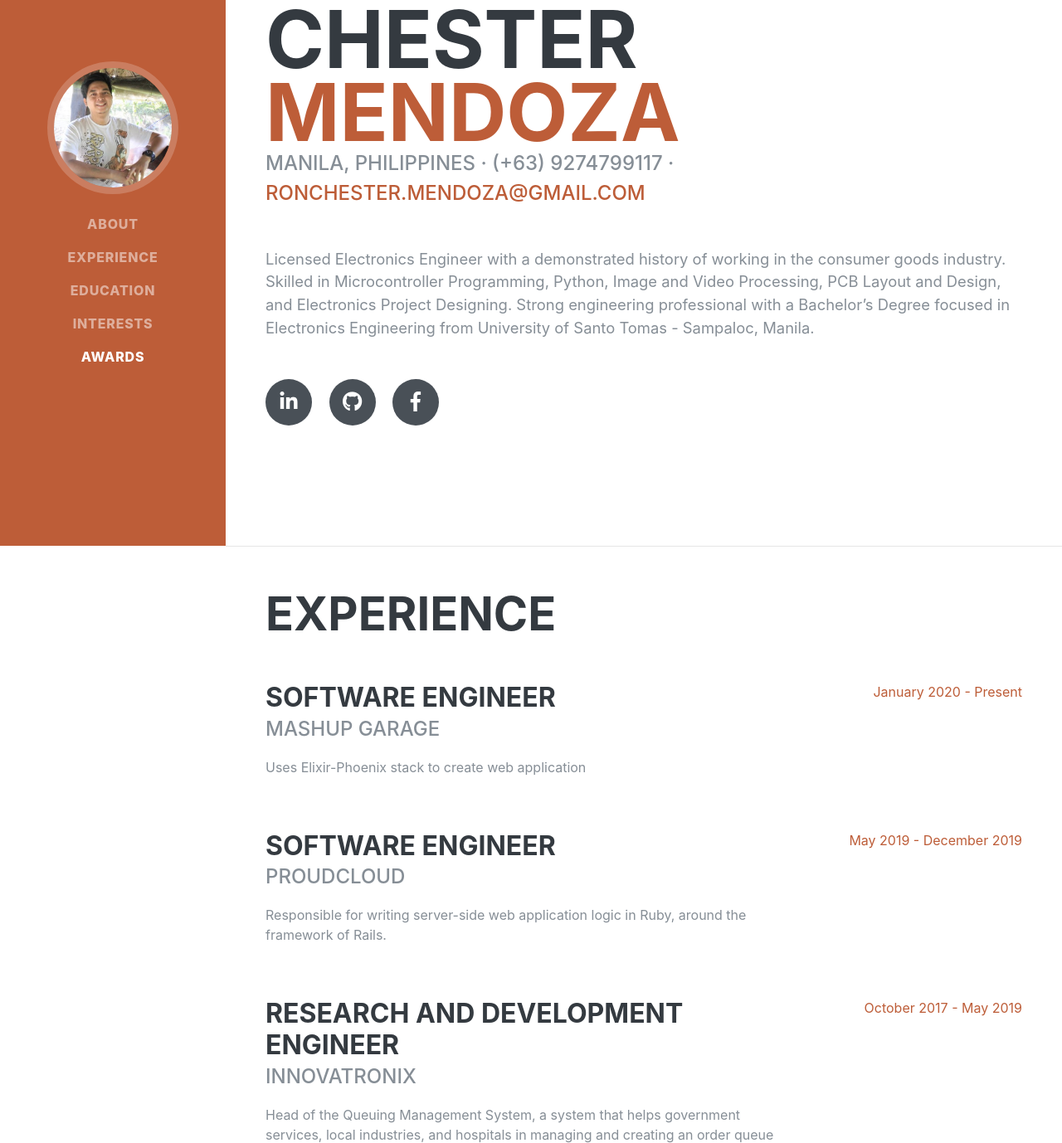
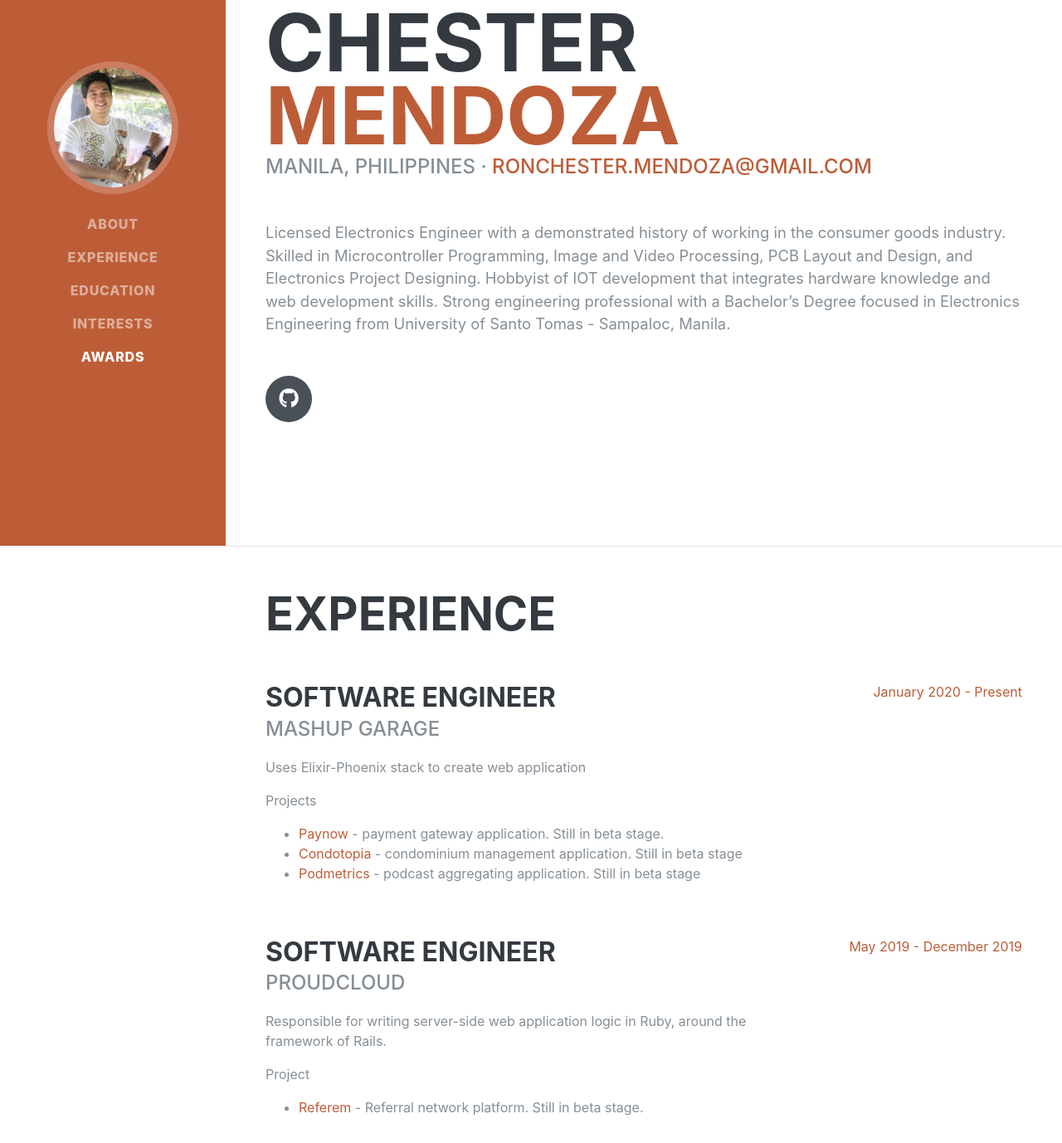
Before and after one commit to ronsigter/resume, a plain HTML site: page index.html in a window 1280 px wide. Shown: the part 142-1520 px from the top of the page at 83% size. Drawn offline with Linux system fonts and the light colour scheme; a web font is replaced by a local one.

Commit message:
Edits data

```diff
--- a/index.html
+++ b/index.html
@@ -93,7 +93,7 @@
             <span class="text-primary">Mendoza</span>
           </h1>
           <div class="subheading mb-5">
-            Manila, Philippines · (+63) 9274799117 ·
+            Manila, Philippines ·
             <a href="mailto:ronchester.mendoza@gmail.com"
               >ronchester.mendoza@gmail.com</a
             >
@@ -101,22 +101,16 @@
           <p class="lead mb-5">
             Licensed Electronics Engineer with a demonstrated history of working
             in the consumer goods industry. Skilled in Microcontroller
-            Programming, Python, Image and Video Processing, PCB Layout and
-            Design, and Electronics Project Designing. Strong engineering
-            professional with a Bachelor’s Degree focused in Electronics
-            Engineering from University of Santo Tomas - Sampaloc, Manila.
+            Programming, Image and Video Processing, PCB Layout and Design, and
+            Electronics Project Designing. Hobbyist of IOT development that
+            integrates hardware knowledge and web development skills. Strong
+            engineering professional with a Bachelor’s Degree focused in
+            Electronics Engineering from University of Santo Tomas - Sampaloc,
+            Manila.
           </p>
           <div class="social-icons">
-            <a
-              href="https://ph.linkedin.com/in/ronchester-sigfrid-mendoza-50a621101"
-            >
-              <i class="fab fa-linkedin-in"></i>
-            </a>
             <a href="https://github.com/ronsigter">
               <i class="fab fa-github"></i>
-            </a>
-            <a href="https://www.facebook.com/ronsigter">
-              <i class="fab fa-facebook-f"></i>
             </a>
           </div>
         </div>
@@ -138,6 +132,23 @@
               <h3 class="mb-0">Software Engineer</h3>
               <div class="subheading mb-3">Mashup Garage</div>
               <p>Uses Elixir-Phoenix stack to create web application</p>
+              <p>Projects</p>
+              <ul>
+                <li>
+                  <a href="https://paynow-mg-staging.herokuapp.com/">Paynow</a>
+                  - payment gateway application. Still in beta stage.
+                </li>
+                <li>
+                  <a href="https://condotopia-staging.herokuapp.com/"
+                    >Condotopia</a
+                  >
+                  - condominium management application. Still in beta stage
+                </li>
+                <li>
+                  <a href="https://www.podmetrics.co/">Podmetrics</a> - podcast
+                  aggregating application. Still in beta stage
+                </li>
+              </ul>
             </div>
             <div class="resume-date text-md-right">
               <span class="text-primary">January 2020 - Present</span>
@@ -154,6 +165,13 @@
                 Responsible for writing server-side web application logic in
                 Ruby, around the framework of Rails.
               </p>
+              <p>Project</p>
+              <ul>
+                <li>
+                  <a href="https://www.referem.io/">Referem</a>
+                  - Referral network platform. Still in beta stage.
+                </li>
+              </ul>
             </div>
             <div class="resume-date text-md-right">
               <span class="text-primary">May 2019 - December 2019</span>
@@ -262,6 +280,19 @@
             talented engineers named Tumetechnic, which serves as project
             consultancy.
           </p>
+          <p>Projects</p>
+          <ul>
+            <li>
+              <a href="https://photos.app.goo.gl/vvCTMMrQXNrKHkdAA"
+                >Smart hand gesture</a
+              >
+            </li>
+            <li>
+              <a href="https://pisodashboard.vercel.app/devices"
+                >PisoWifi Dashboard</a
+              >
+            </li>
+          </ul>
           <p>
             Aside from enjoying the field of technicalities, he also loves to
             play volleyball and basketball, watch Netflix, and enjoys a cup of
@@ -285,9 +316,10 @@
             </li>
             <li>
               <i class="fa-li fa fa-trophy text-warning"></i> Co-Author of 2015
-              HNICEM IEEE Best Paper Obstacle Avoidance of Hybrid
-              Mobile-Quadrotor Vehicle with Range Sensors using Fuzzy Logic
-              Contoller
+              HNICEM IEEE Best Paper
+              <a href="https://ieeexplore.ieee.org/document/7393252"
+                >Obstacle Avoidance Vehicle</a
+              >
             </li>
             <li>
               <i class="fa-li fa fa-trophy text-warning"></i>
```
